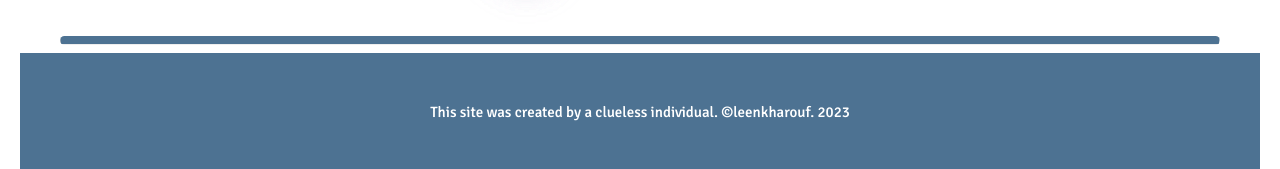
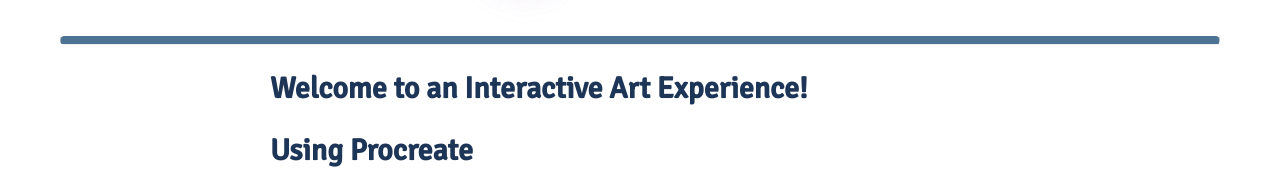
Before and after one commit to LeenKharouf/MyPortfolio, a plain HTML site: page pages/astronaut.html in a window 1280 px wide. Shown: the part 1588-1757 px from the top of the page. Drawn offline with Linux system fonts and the light colour scheme; animation ran at ten frames a second; a web font is replaced by a local one.

Commit message:
added the description
didnt realise it was hidden

```diff
--- a/pages/astronaut.html
+++ b/pages/astronaut.html
@@ -44,7 +44,7 @@
 
         <div class="astronaut">
 
-     <!--  <h2>Welcome to an Interactive Art Experience!</h2>
+     <h2>Welcome to an Interactive Art Experience!</h2>
 
     <h2>Using Procreate</h2>
     <p>This illustration was created in Procreate! The key to this 3D effect is the use of layers. Just like stacking sheets, I arranged different elements of the artwork on separate layers.</p>
@@ -61,7 +61,7 @@
 Now, I've found a way to bring together my technical skills and my passion for art. This artwork is the result of that mix—a way for me to reconnect with my creativity: my first experiment with the parallax effect, representing a step into the realm of interactive art.</p>
     <br>
 
-    <br> -->
+    <br>
     </div> <!-- Close the main content container -->
 </body>
 
```
